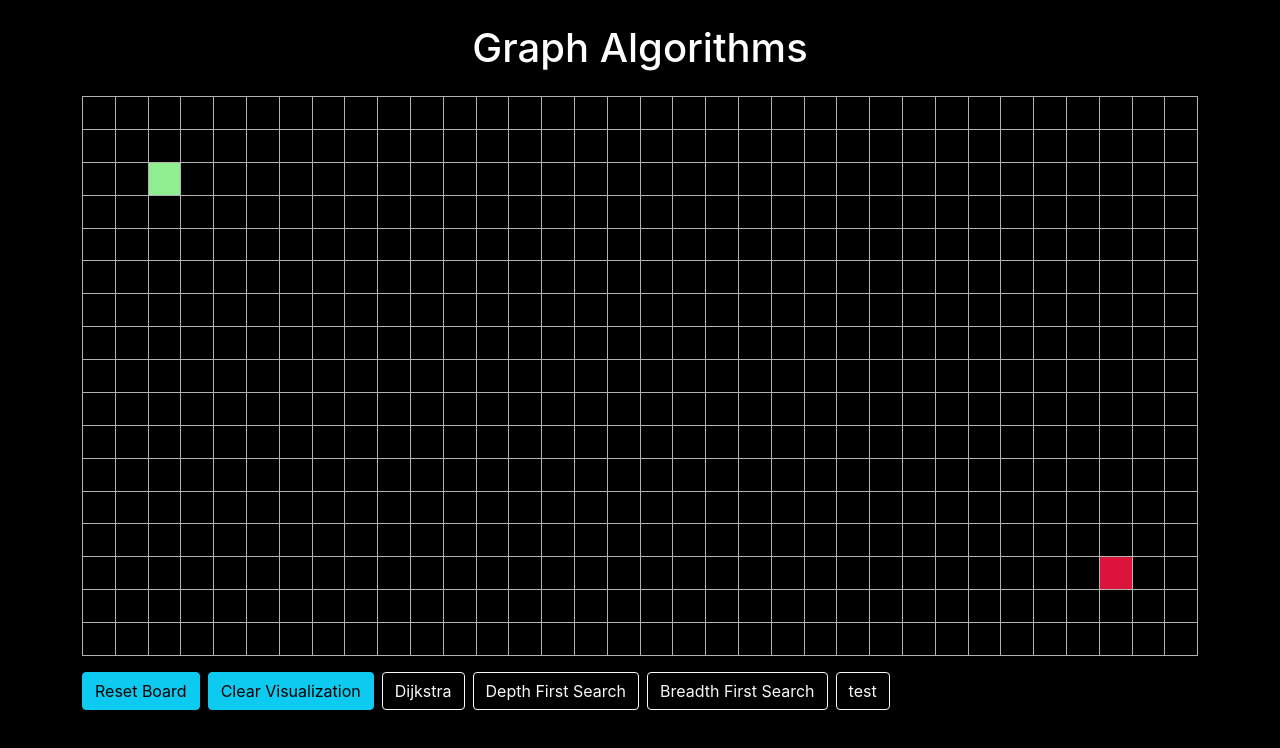
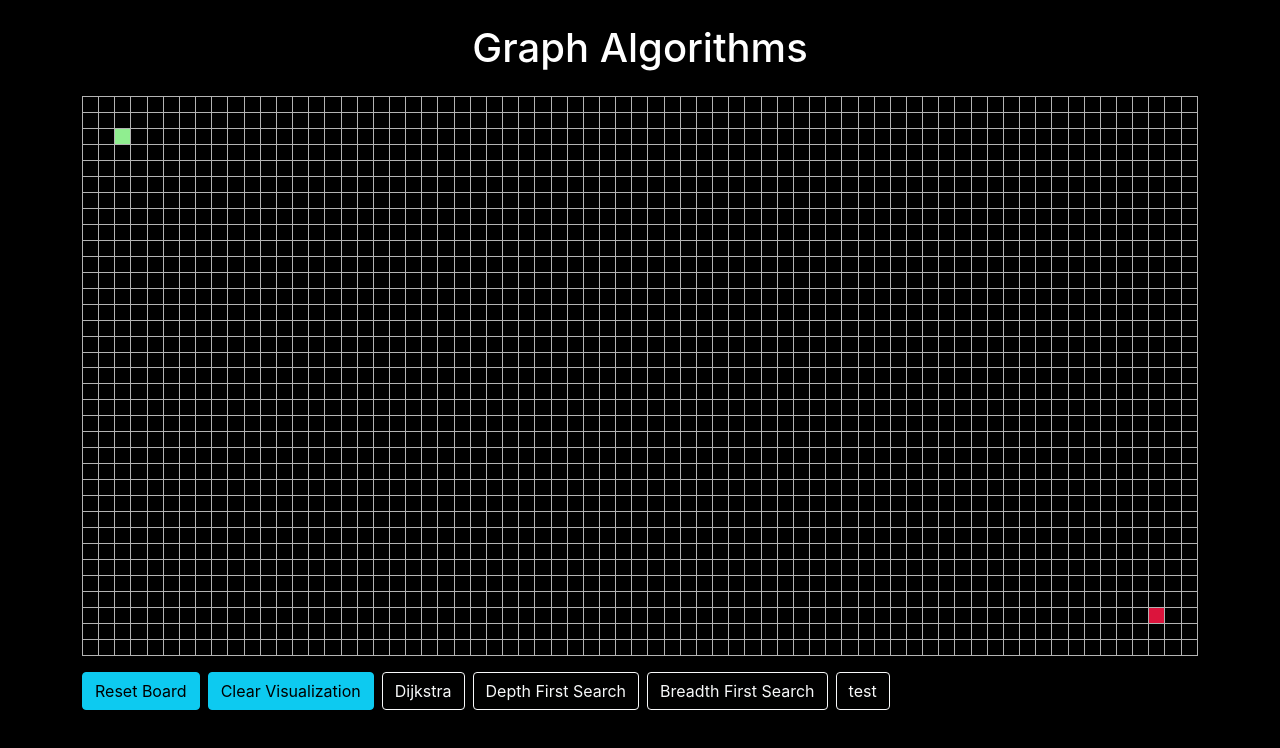
Before and after one commit to anish-kondepudi/AlgorithmVisualizer, a React (Create React App) app in the folder algorithm_visualizer/: page /graph in a window 1280 px wide. Shown: the top 748 px of the page. Built offline with nearby package versions, Linux system fonts and the light colour scheme.

Commit message:
much faster dijkstra

```diff
--- a/algorithm_visualizer/src/pages/GraphPage.js
+++ b/algorithm_visualizer/src/pages/GraphPage.js
@@ -3,9 +3,9 @@ import { dijkstra, getNodesInShortestPathOrder } from "./graph_components/graphA
 import { useState, useEffect, useRef } from "react"
 import {Node} from './graph_components/Node';
 
-const VISIT_DELAY = 10;
+const VISIT_DELAY = 1;
 const PATH_DELAY = 40;
-const CELL_SIZE = 2;
+const CELL_SIZE = 1;
 const GRID_HEIGHT = 70;
 const pxToNode = px => Math.floor(px / parseFloat(getComputedStyle(document.documentElement).fontSize) / CELL_SIZE);
 
@@ -14,8 +14,6 @@ var running = false;
 var mouseButton = -1;
 var startRow, startCol, endRow, endCol = null;
 var selectedNode = null;
-
-
 
 export const GraphPage = () => {
 
@@ -134,19 +132,32 @@ export const GraphPage = () => {
     for (let i = 0; i < visitedNodesInOrder.length; i++) {
       setTimeout(() => {
         visitedNodesInOrder[i].ref.className = 'node-visited';
+        visitedNodesInOrder[i].ref.animate([
+          {transform: 'scale(0)', borderRadius: '100%'},
+          {transform: 'scale(1)', borderRadius: 0}
+        ], {
+          duration: 500,
+          iterations: 1
+        });
       }, VISIT_DELAY * i);
     }
     setTimeout(() => {
       for (let i = 0; i < nodesInShortestPathOrder.length; i++) {
         setTimeout(() => {
           nodesInShortestPathOrder[i].ref.className = 'node-shortest-path';
+          nodesInShortestPathOrder[i].ref.animate([
+            {transform: 'scale(0)'},
+            {transform: 'scale(1)'}
+          ], {
+            duration: 200,
+            iterations: 1
+          });
         }, PATH_DELAY * i);
       }
     }, VISIT_DELAY * visitedNodesInOrder.length)
   }
 
   const animateNoDelay = ({visitedNodesInOrder, nodesInShortestPathOrder}) => {
-    requestAnimationFrame(() => {
     running = true;
     for (let i = 0; i < visitedNodesInOrder.length; i++) {
       const {row, col} = visitedNodesInOrder[i];
@@ -156,7 +167,6 @@ export const GraphPage = () => {
       const {row, col} = nodesInShortestPathOrder[i];
       grid[row][col].ref.className = 'node-shortest-path';
     }
-    });
   }
 
 
--- /dev/null
+++ b/algorithm_visualizer/src/pages/data_structures/PriorityQueue.js
@@ -0,0 +1,70 @@
+export class PriorityQueue {
+  constructor(comparator = (a, b) => a > b) {
+    this._heap = [];
+    this._comparator = comparator;
+    this.top = 0;
+
+  }
+  parent(i) { return ((i + 1) >>> 1) - 1 }
+
+  left(i) { return (i << 1) + 1 }
+
+  right(i) { return (i + 1) << 1 }
+
+  size() {
+    return this._heap.length;
+  }
+  isEmpty() {
+    return this.size() == 0;
+  }
+  peek() {
+    return this._heap[this.top];
+  }
+  push(...values) {
+    values.forEach(value => {
+      this._heap.push(value);
+      this._siftUp();
+    });
+    return this.size();
+  }
+  pop() {
+    const poppedValue = this.peek();
+    const bottom = this.size() - 1;
+    if (bottom > this.top) {
+      this._swap(this.top, bottom);
+    }
+    this._heap.pop();
+    this._siftDown();
+    return poppedValue;
+  }
+  replace(value) {
+    const replacedValue = this.peek();
+    this._heap[this.top] = value;
+    this._siftDown();
+    return replacedValue;
+  }
+  _greater(i, j) {
+    return this._comparator(this._heap[i], this._heap[j]);
+  }
+  _swap(i, j) {
+    [this._heap[i], this._heap[j]] = [this._heap[j], this._heap[i]];
+  }
+  _siftUp() {
+    let node = this.size() - 1;
+    while (node > this.top && this._greater(node, this.parent(node))) {
+      this._swap(node, this.parent(node));
+      node = this.parent(node);
+    }
+  }
+  _siftDown() {
+    let node = this.top;
+    while (
+      (this.left(node) < this.size() && this._greater(this.left(node), node)) ||
+      (this.right(node) < this.size() && this._greater(this.right(node), node))
+    ) {
+      let maxChild = (this.right(node) < this.size() && this._greater(this.right(node), this.left(node))) ? this.right(node) : this.left(node);
+      this._swap(node, maxChild);
+      node = maxChild;
+    }
+  }
+}
--- a/algorithm_visualizer/src/pages/graph_components/Node.css
+++ b/algorithm_visualizer/src/pages/graph_components/Node.css
@@ -19,27 +19,7 @@
 }
 
 .node-visited {
-  background-color: darkcyan;/*
-  animation-name: visitedAnimation;
-  animation-duration: .75s;
-  animation-timing-function: ease-out;
-  animation-delay: 0;
-  animation-direction: alternate;
-  animation-iteration-count: 1;
-  animation-fill-mode: forwards;
-  animation-play-state: running;*/
-}
-
-@keyframes visitedAnimation {
-  0% {
-    transform: scale(0);
-    border-radius: 100%;
-  }
-
-  100% {
-    transform: scale(1);
-    border-radius: 0;
-  }
+  background-color: darkcyan;
 }
 
 .node-wall {
@@ -61,18 +41,5 @@
 }
 
 .node-shortest-path {
-  background-color: #ffff99; /*
-  animation-name: shortestPath;
-  animation-duration: 0.2s;
-  animation-timing-function: ease-out;*/
+  background-color: #ffff99;
 }
-
-@keyframes shortestPath {
-  0% {
-    transform: scale(0);
-  }
-
-  100% {
-    transform: scale(1);
-  }
-}
--- a/algorithm_visualizer/src/pages/graph_components/graphAlgorithms.js
+++ b/algorithm_visualizer/src/pages/graph_components/graphAlgorithms.js
@@ -1,62 +1,43 @@
+import { PriorityQueue } from "../data_structures/PriorityQueue";
+
 // Performs Dijkstra's algorithm; returns *all* nodes in the order
 // in which they were visited. Also makes nodes point back to their
 // previous node, effectively allowing us to compute the shortest path
 // by backtracking from the finish node.
-export function dijkstra(grid, startNode, finishNode) {
+export function dijkstra(grid, startNode, endNode) {
   const visitedNodesInOrder = [];
+  const pq = new PriorityQueue((a,b) => a.dv < b.dv);
   startNode.dv = 0;
-    const unvisitedNodes = getAllNodes(grid);
-    while (!!unvisitedNodes.length) {
-      sortNodesByDistance(unvisitedNodes);
-      const closestNode = unvisitedNodes.shift();
-      // If we encounter a wall, we skip it.
-      if (closestNode.ref.className === 'node-wall') continue;
-      // If the closest node is at a distance of infinity,
-      // we must be trapped and should therefore stop.
-      if (closestNode.dv === Infinity){
-        visitedNodesInOrder.shift();
-        return visitedNodesInOrder;
-      }
-      closestNode.known = true;
-      if (closestNode === finishNode) {
-        visitedNodesInOrder.shift();
-        return visitedNodesInOrder;
-      }
-      visitedNodesInOrder.push(closestNode);
-      updateUnvisitedNeighbors(closestNode, grid);
-    }
-  }
+  pq.push(startNode);
 
-  function sortNodesByDistance(unvisitedNodes) {
-    unvisitedNodes.sort((nodeA, nodeB) => nodeA.dv - nodeB.dv);
-  }
+  while(!pq.isEmpty()) {
+    const currentNode = pq.pop();
 
-  function updateUnvisitedNeighbors(node, grid) {
-    const unvisitedNeighbors = getUnvisitedNeighbors(node, grid);
-    for (const neighbor of unvisitedNeighbors) {
-      neighbor.dv = node.dv + 1;
-      neighbor.pv = node;
-    }
-  }
+    if (!currentNode.known) {
+      currentNode.known = true;
+      visitedNodesInOrder.push(currentNode);
 
-  function getUnvisitedNeighbors(node, grid) {
       const neighbors = [];
-    const [row, col] = [node.row, node.col];
+      const {row, col} = currentNode;
+
       if (row > 0) neighbors.push(grid[row - 1][col]);
       if (row < grid.length - 1) neighbors.push(grid[row + 1][col]);
       if (col > 0) neighbors.push(grid[row][col - 1]);
       if (col < grid[0].length - 1) neighbors.push(grid[row][col + 1]);
-    return neighbors.filter(neighbor => !neighbor.known);
+
+      for (const neighbor of neighbors) {
+        if (!neighbor.known && neighbor.ref.className !== 'node-wall') {
+          neighbor.dv = currentNode.dv + 1;
+          neighbor.pv = currentNode;
+          if (neighbor === endNode) {
+            visitedNodesInOrder.shift();
+            return visitedNodesInOrder;
           }
-
-  function getAllNodes(grid) {
-    const nodes = [];
-    for (const row of grid) {
-      for (const node of row) {
-        nodes.push(node);
+          pq.push(neighbor);
         }
       }
-    return nodes;
+    }
+  }
 }
 
 // Backtracks from the finishNode to find the shortest path.
```
Lines whose indentation alone changed are shown as unchanged.
